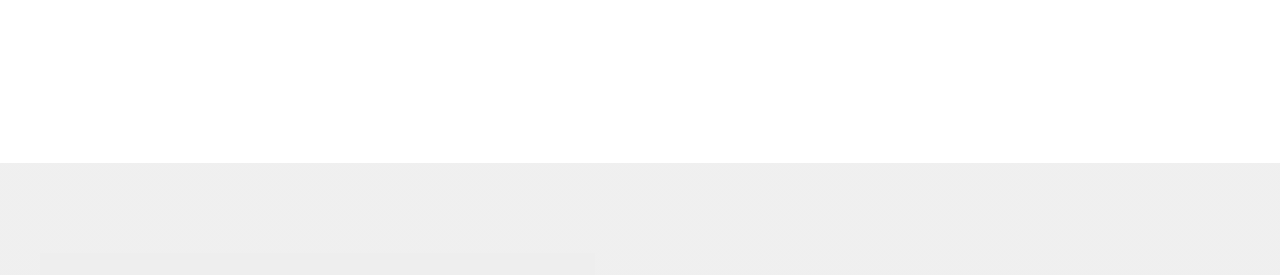
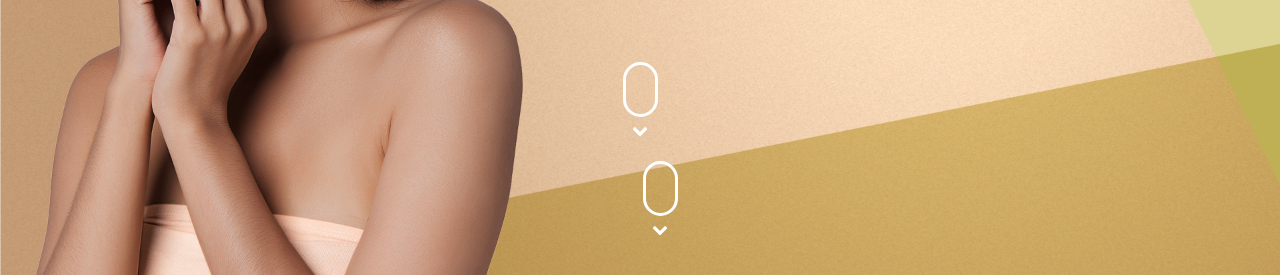
Before and after one commit to aditia091-dev/lanjut, a CodeIgniter app: page /test1/ in a window 1280 px wide. Shown: the part 722-997 px from the top of the page. Run offline with CodeIgniter, Linux system fonts and the light colour scheme; some libraries are stand-ins or nearby versions.

Commit message:
update rizki

```diff
--- a/application/views/home.php
+++ b/application/views/home.php
@@ -123,6 +123,151 @@
         </div>
         <!-- end slides-navigation -->
         <div class="holder">
+            <br>
+            <br>
+            <br>
+            <br>
+            <span class="scroll-btn">
+            <a href="#background-2">
+                <span class="mouse">
+                    <span>
+                    </span>
+            </span>
+            </a>
+            </span>
+            <i class="fa fa-chevron-down moreArrow moving"></i>
+        </div>
+    </section>
+ <!-- ___________ -->
+     <section id="background-2" class="pb">
+        <div class="slides-container">
+            <div class="slide active">
+                <div class="img"><img src="<?php base_url(); ?>asset/images/slider/bg_2.png" alt="slide" class="img-responsive"></div>
+                <div class="overlay"></div>
+                <div class="slide-caption">
+            <br>
+            <br>
+            <br>
+            <br>
+            <br>
+            <br>
+            <br>
+            <br>
+            <br>
+            <br>
+            <br>
+            <br>
+            <br>
+            <br>
+            <br>
+            <br>
+            <br>
+            <br>
+            <br>
+            <br>
+            <br>
+            <br>
+            <br>
+            <br>
+            <br>
+<div class="holder">
+            <span class="scroll-btn">
+            <a href="#background-3">
+                <span class="mouse">
+                    <span>
+                    </span>
+            </span>
+            </a>
+            </span>
+            <i class="fa fa-chevron-down moreArrow moving"></i>
+        </div>
+    </section>
+    <!-- __________ -->
+
+    <section id="background-3" class="pb">
+        <div class="slides-container">
+            <div class="slide active">
+                <div class="img"><img src="<?php base_url(); ?>asset/images/slider/bg_3.png" alt="slide" class="img-responsive"></div>
+                <div class="overlay"></div>
+                <div class="slide-caption">
+
+
+            <br>
+            <br>
+            <br>
+            <br>
+            <br>
+            <br>
+            <br>
+            <br>
+            <br>
+            <br>
+            <br>
+            <br>
+            <br>
+            <br>
+            <br>
+            <br>
+            <br>
+            <br>
+            <br>
+            <br>
+            <br>
+            <br>
+            <br>
+            <br>
+            <br>
+            <br>
+<div class="holder">
+            <span class="scroll-btn">
+            <a href="#background-4">
+                <span class="mouse">
+                    <span>
+                    </span>
+            </span>
+            </a>
+            </span>
+            <i class="fa fa-chevron-down moreArrow moving"></i>
+        </div>
+    </section>
+
+    <!-- _______________ -->
+
+    <section id="background-4" class="pb">
+        <div class="slides-container">
+            <div class="slide active">
+                <div class="img"><img src="<?php base_url(); ?>asset/images/slider/bg_4.png" alt="slide" class="img-responsive"></div>
+                <div class="overlay"></div>
+                <div class="slide-caption">
+
+            <br>
+            <br>
+            <br>
+            <br>
+            <br>
+            <br>
+            <br>
+            <br>
+            <br>
+            <br>
+            <br>
+            <br>
+            <br>
+            <br>
+            <br>
+            <br>
+            <br>
+            <br>
+            <br>
+            <br>
+            <br>
+            <br>
+            <br>
+            <br>
+            <br>
+            <br>
+
+<div class="holder">
             <span class="scroll-btn">
             <a href="#karbar-how-it-works-section">
                 <span class="mouse">
@@ -134,10 +279,11 @@
             <i class="fa fa-chevron-down moreArrow moving"></i>
         </div>
     </section>
-    <!-- end slider -->
-    <!-- =========================
-            How it works section
-     ============================== -->
+
+    <!-- ___________ -->
+
+
+
     <section id="karbar-how-it-works-section" class="how-it-works section-bg-color">
         <div class="container">
             <div class="row">
```
Also changed, not shown: asset/images/slider/bg_2.png, 2 other files.
